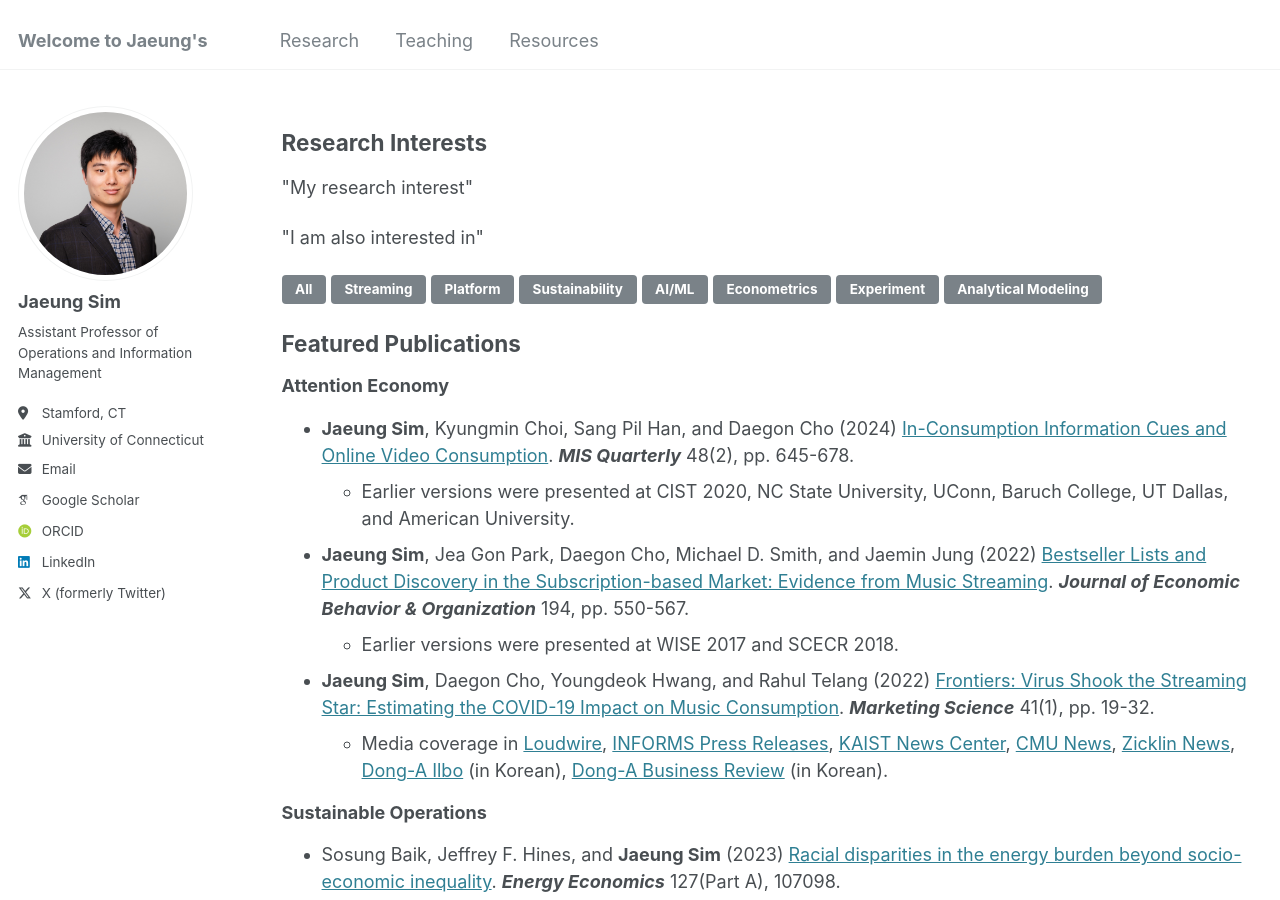
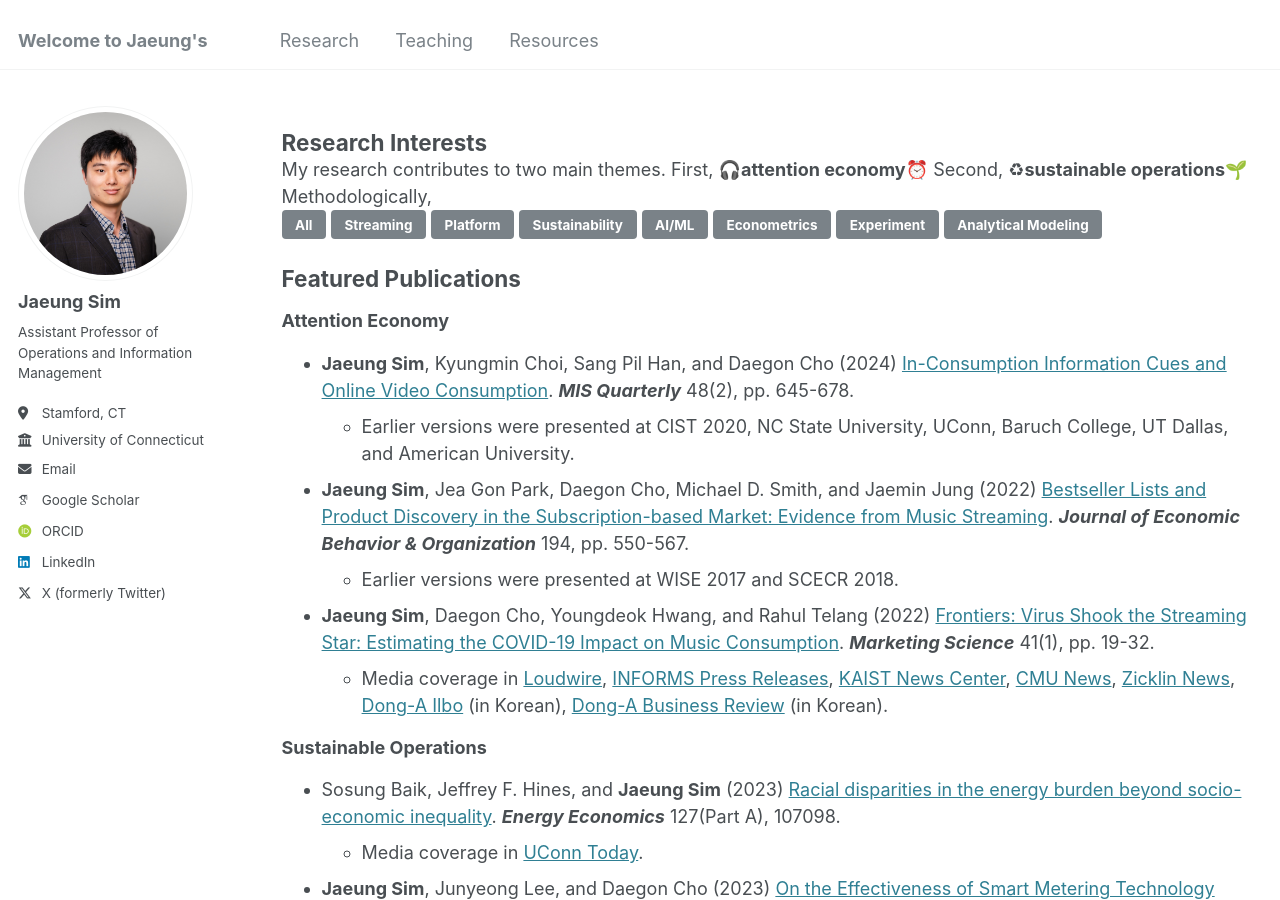
Before and after one commit to jaeungs/jaeungs.github.io, a Jekyll site: the page built from _pages/research.html, in a window 1280 px wide and 900 px high. Built offline with Jekyll 4.4.1, drawn with Linux system fonts in a browser that asks for light colours; some web fonts are replaced.

Commit message:
Update research.html

```diff
--- a/_pages/research.html
+++ b/_pages/research.html
@@ -9,8 +9,12 @@ author_profile: true
   <h2 style="margin:1em 0 0 0">Research Interests</h2>
 </div>
 
-<p>"My research interest"</p>
-<p>"I am also interested in"</p>
+My research contributes to two main themes. First, &#127911;<strong>attention economy</strong>&#9200;
+
+Second,	&#9851;<strong>sustainable operations</strong>&#127793;
+
+Methodologically,
+
 
 <div id="myBtnContainer">
   <button class="btn active" onclick="filterSelection('all')"> All </button>
```
